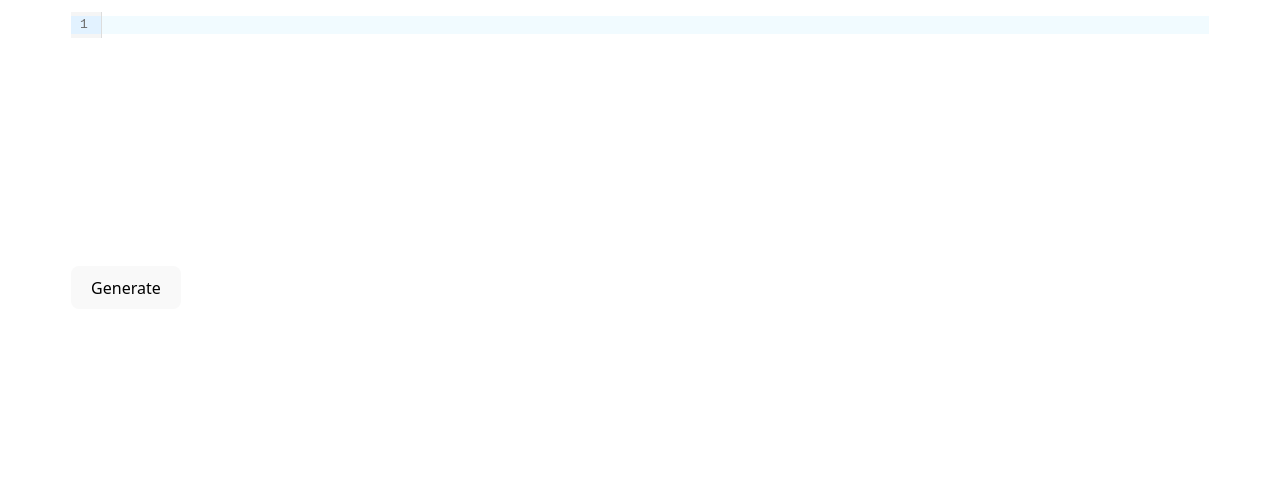
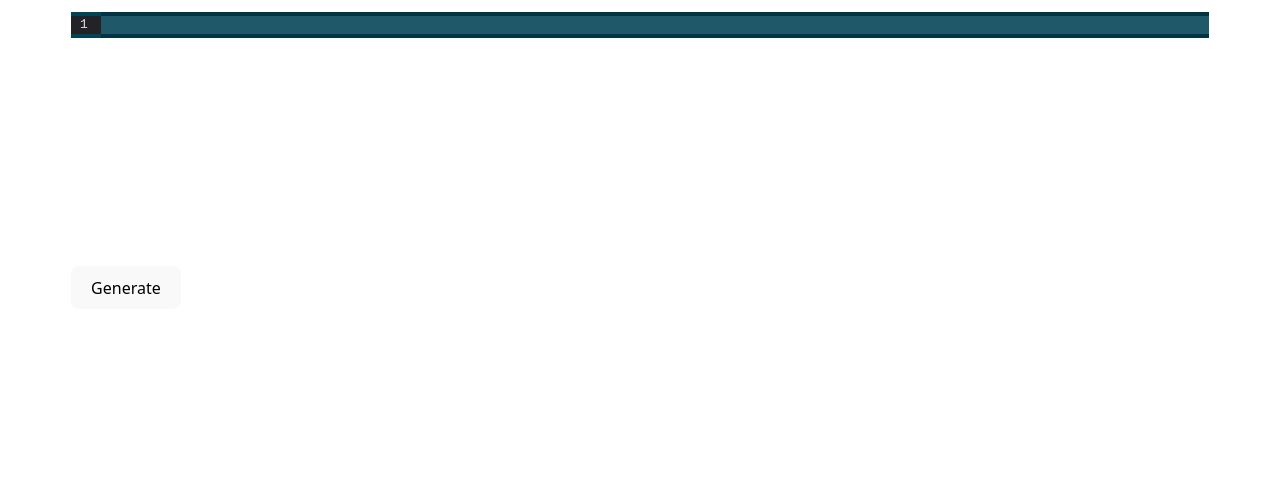
Before and after one commit to JanotLeLapin/harsh, a website built with Vite: page web/index.html in a window 1280 px wide. Shown: the part 302-800 px from the top of the page. Built offline with nearby package versions, Linux system fonts and the light colour scheme.

Commit message:
not as ugly anymore (but still pretty ugly)

```diff
--- a/web/src/audio.js
+++ b/web/src/audio.js
@@ -27,9 +27,30 @@ export function setupAudio(element) {
 
   let synth;
 
+  const editorTheme = EditorView.theme({
+    "&": {
+      color: "white",
+      backgroundColor: "#034"
+    },
+    ".cm-content": {
+      caretColor: "white"
+    },
+    "&.cm-focused .cm-cursor": {
+      borderLeftColor: "white"
+    },
+    "&.cm-focused .cm-selectionBackground, ::selection": {
+      backgroundColor: "#074"
+    },
+    ".cm-gutters": {
+      backgroundColor: "#045",
+      color: "#ddd",
+      border: "none"
+    },
+  }, { dark: true })
+
   const editorView = new EditorView({
     parent: element.querySelector('#editor'),
-    extensions: [basicSetup]
+    extensions: [basicSetup, editorTheme],
   })
 
   element.querySelector('#editor').appendChild(editorView.dom)
--- a/web/src/style.css
+++ b/web/src/style.css
@@ -54,14 +54,6 @@ h1 {
   filter: drop-shadow(0 0 2em #f7df1eaa);
 }
 
-.card {
-  padding: 2em;
-}
-
-.read-the-docs {
-  color: #888;
-}
-
 button {
   border-radius: 8px;
   border: 1px solid transparent;
```
